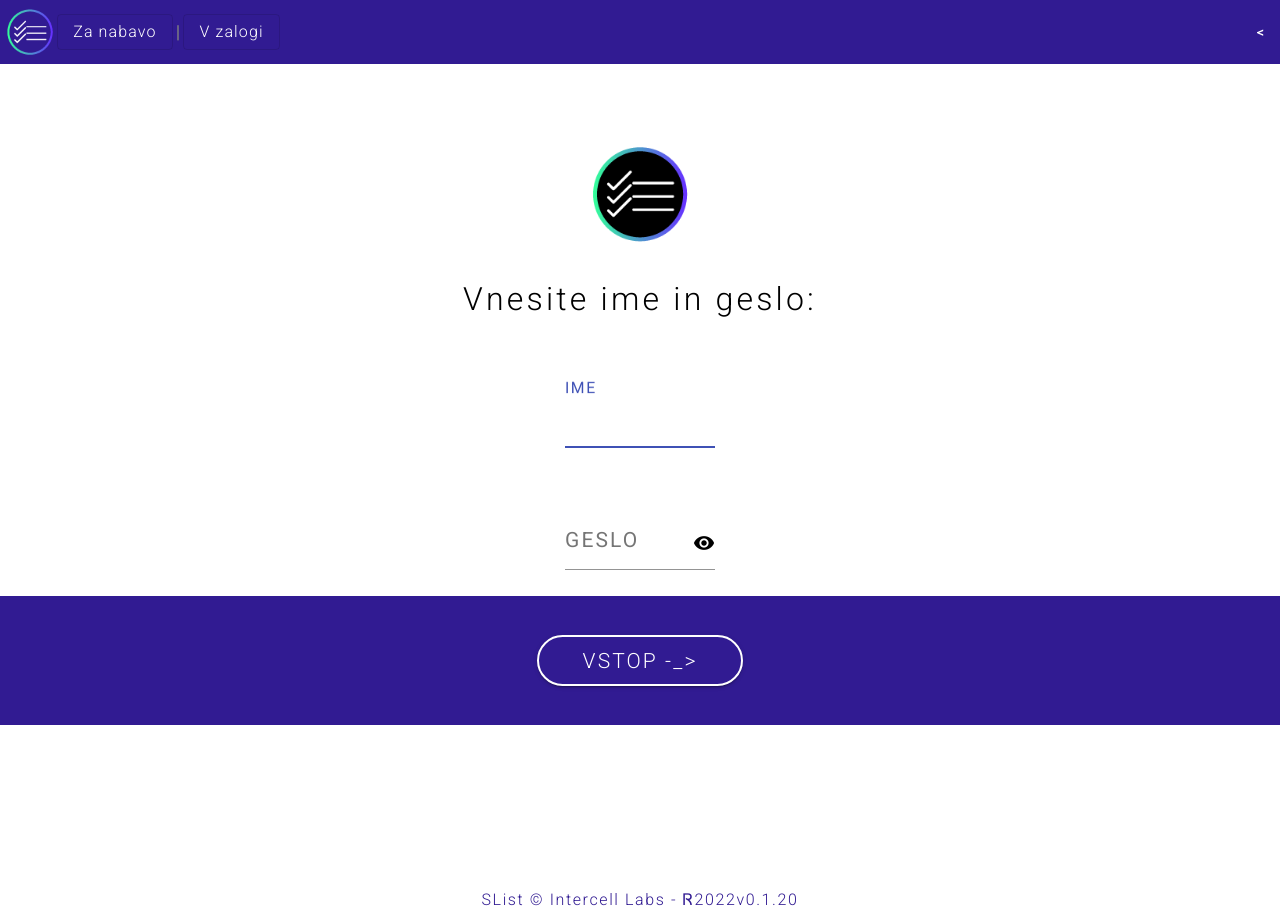
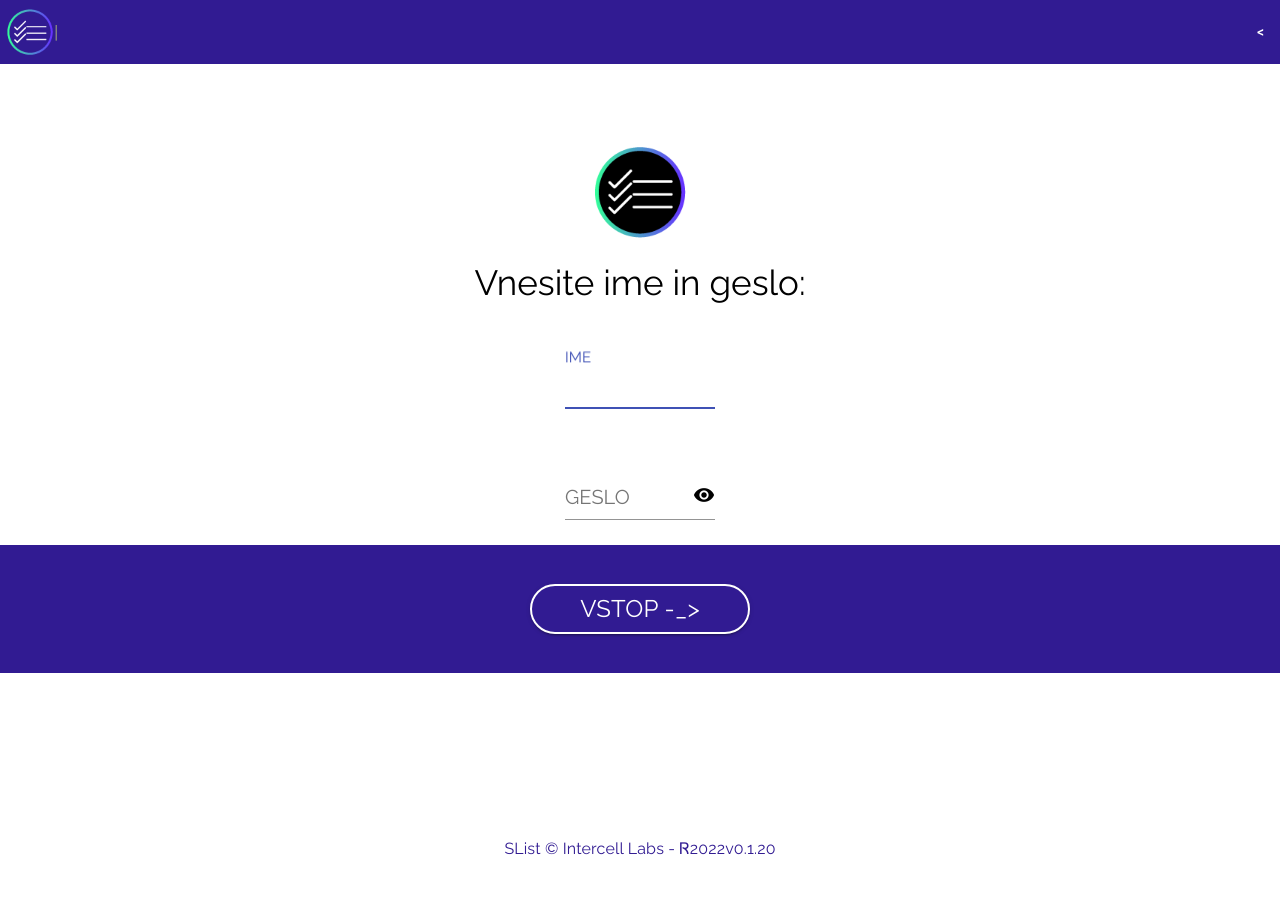
Before and after one commit to ProtosAlen/SList, an Angular app: page /l in a window 1280 px wide. After the commit the page ends 865 px from the top, so only its background shows below. Built offline with nearby package versions, Linux system fonts and the light colour scheme.

Commit message:
WIP: Fonts

```diff
--- a/angular.json
+++ b/angular.json
@@ -110,5 +110,8 @@
         }
       }
     }
+  },
+  "cli": {
+    "analytics": "a1eeb462-479d-4dd7-8e76-3f5f2740f4e4"
   }
 }
--- a/src/app/_pages/active/active.component.scss
+++ b/src/app/_pages/active/active.component.scss
@@ -119,7 +119,7 @@ a:visited {
 
 .date {
   font-size: 16px;
-  font-weight: 200;
+  font-weight: 300;
   padding: 0.4em;
   margin: 0.4em;
   display: inline-block;
@@ -242,7 +242,7 @@ a:visited {
   background-color: #00000000;
   border-color: #00000000;
   color: white;
-  font-weight: 200;
+  font-weight: 300;
   //line-height: 0.8;
   font-size: 16px;
   vertical-align: middle;
--- a/src/app/app.component.html
+++ b/src/app/app.component.html
@@ -7,13 +7,13 @@
       src="assets\icon-72x72.png"/>
     </div>
 
-    <div>
+    <div  *ngIf="access">
       <button mat-stroked-button class="toolbarBtn" routerLink="/l">Za nabavo</button>
     </div>
 
     <span class="vl">|</span>
 
-    <div>
+    <div  *ngIf="access">
       <button mat-stroked-button class="toolbarBtn" routerLink="/zaloge">V zalogi</button>
     </div>
 
@@ -93,7 +93,7 @@
 
   <div class="sect-0">
     <button mat-raised-button class="btn-a" (click)="loginDev();">
-      <span class="login-txt">VSTOP -_></span>
+      VSTOP -_>
     </button>
   </div>
 
--- a/src/app/app.component.scss
+++ b/src/app/app.component.scss
@@ -1,27 +1,26 @@
-
-
 .head {
   background-color: #311b92;
 }
 
 
 .footer-made:link {
-  font-weight: 300;
-  font-size: 15px;
+    // Headline 6
+    font-family: 'Raleway', sans-serif;
+    font-size: 16px;
+    letter-spacing: 0.15px;
+
   color: #311b92;
   text-decoration: none;
-  font-size: 16px;
   display: inline-block;
   line-height: 1.4;
-  font-size: 16px;
-  letter-spacing: 0.1em;
-  font-weight: 300;
   padding: 0;
   margin: 0.3em;
 }
+
 .footer-made:visited {
   color: #784dec;
 }
+
 .footer-made:hover {
   color: #936eef;
 }
@@ -33,30 +32,38 @@
   margin: auto;
   padding: 0.4em;
   margin-top: 5em;
+  overflow: scroll;
 }
 
 .text3 {
-  font-size: 32px;
-  font-weight: 200;
-  letter-spacing: 0.1em;
+  // Headline 4
+  font-family: 'Raleway', sans-serif;
+  font-size: 35px;
+  margin: 0.5em;
+  letter-spacing: 0px;
   line-height: 1.2;
 }
 
 .login-txt {
-  font-size: 21px;
-  letter-spacing: 0.1em;
+  // Headline 6
+  font-family: 'Raleway', sans-serif;
+  font-size: 20px;
+  letter-spacing: 0px;
   width: 150px;
 }
 
 .login-input {
-  font-size: 30px;
-  letter-spacing: 0.1em;
-  font-weight: 200;
+  // Headline 5
+  font-family: 'Raleway', sans-serif;
+  font-size: 24px;
+  letter-spacing: 0.25px;
 }
 
 .logout {
-  color: white; font-size: 14px;
+  color: white;
+  font-size: 14px;
 }
+
 .logout:hover {
   color: red;
   cursor: pointer;
@@ -64,12 +71,14 @@
 }
 
 .btn-a {
+  // Headline 5
+  font-family: 'Raleway', sans-serif;
+  font-size: 24px;
+  letter-spacing: 0.25px;
+
   background-color: #311b92;
   margin: 0.3em;
   color: white;
-  font-weight: 200;
-  letter-spacing: 0.07em;
-  font-size: 22px;
   padding: 5px;
   padding-left: 2em;
   padding-right: 2em;
@@ -78,6 +87,7 @@
   border-width: 2px;
   border-radius: 50px;
 }
+
 .btn-a:hover {
   border-color: #275dd3;
   background-color: #275dd3;
@@ -93,9 +103,11 @@
   .title {
     display: none;
   }
+
   .logo {
     height: 20px;
   }
+
   .logo-img {
     width: 20px;
   }
@@ -112,12 +124,12 @@
   margin: 0.2em;
   color: white;
 
-  font-weight: 200;
   letter-spacing: 0.07em;
   font-size: 16px;
 
 
 }
+
 .toolbarBtn:hover {
   border-color: #275dd3;
   background-color: #275dd3;
@@ -151,7 +163,8 @@ input[type=number].login-input {
 }
 
 .logoImgAuth {
-    height: 100px;
+  height: 96px;
+  width: auto;
 }
 
 .logo {
@@ -159,6 +172,7 @@ input[type=number].login-input {
   width: auto;
   margin-left: -0.5em;
 }
+
 .logo:hover {
   cursor: pointer;
 }
--- a/src/index.html
+++ b/src/index.html
@@ -1,20 +1,23 @@
 <!doctype html>
 <html lang="en">
+
 <head>
   <meta charset="utf-8">
   <title>SList</title>
   <base href="./">
   <meta name="viewport" content="width=device-width, initial-scale=1">
+  <link rel="preconnect" href="https://fonts.googleapis.com">
+  <link rel="preconnect" href="https://fonts.gstatic.com" crossorigin>
+  <link href="https://fonts.googleapis.com/css2?family=Raleway&Lato&display=swap" rel="stylesheet">
   <link rel="icon" type="image/x-icon" href="favicon.ico">
-  <link rel="preconnect" href="https://fonts.gstatic.com">
-  <link href="https://fonts.googleapis.com/css2?family=Roboto:wght@300;400;500&amp;display=swap" rel="stylesheet">
   <link rel="manifest" href="manifest.webmanifest">
   <meta name="theme-color" content="#311b92">
-  <link href="https://fonts.googleapis.com/css2?family=Roboto:wght@300;400;500&display=swap" rel="stylesheet">
   <link href="https://fonts.googleapis.com/icon?family=Material+Icons" rel="stylesheet">
 </head>
+
 <body>
   <app-root></app-root>
   <noscript>Please enable JavaScript to continue using this application.</noscript>
 </body>
+
 </html>
--- a/src/styles.scss
+++ b/src/styles.scss
@@ -34,6 +34,20 @@ $S-List-theme: mat.define-light-theme((
 
 /* You can add global styles to this file, and also import other style files */
 
+@font-face {
+  font-family: 'Raleway', sans-serif;
+  font-style: normal;
+  src: local('Raleway'), local('Raleway'), url(https://fonts.googleapis.com/css2?family=Raleway);
+  font-display: swap;
+}
+
+@font-face {
+  font-family: 'Lato', sans-serif;
+  font-style: normal;
+  src: local('Lato'), local('Lato'), url(https://fonts.googleapis.com/css2?family=Lato);
+  font-display: swap;
+}
+
 html, body {
   height: 100%;
   scrollbar-color: #311b92 lightgray;
@@ -46,7 +60,7 @@ body {
 
   margin: 0;
 
-  font-family: Roboto, "Verdana";
+
   color: black;
   text-align: center;
   background-color: white;
```
Lines whose indentation alone changed are shown as unchanged.
